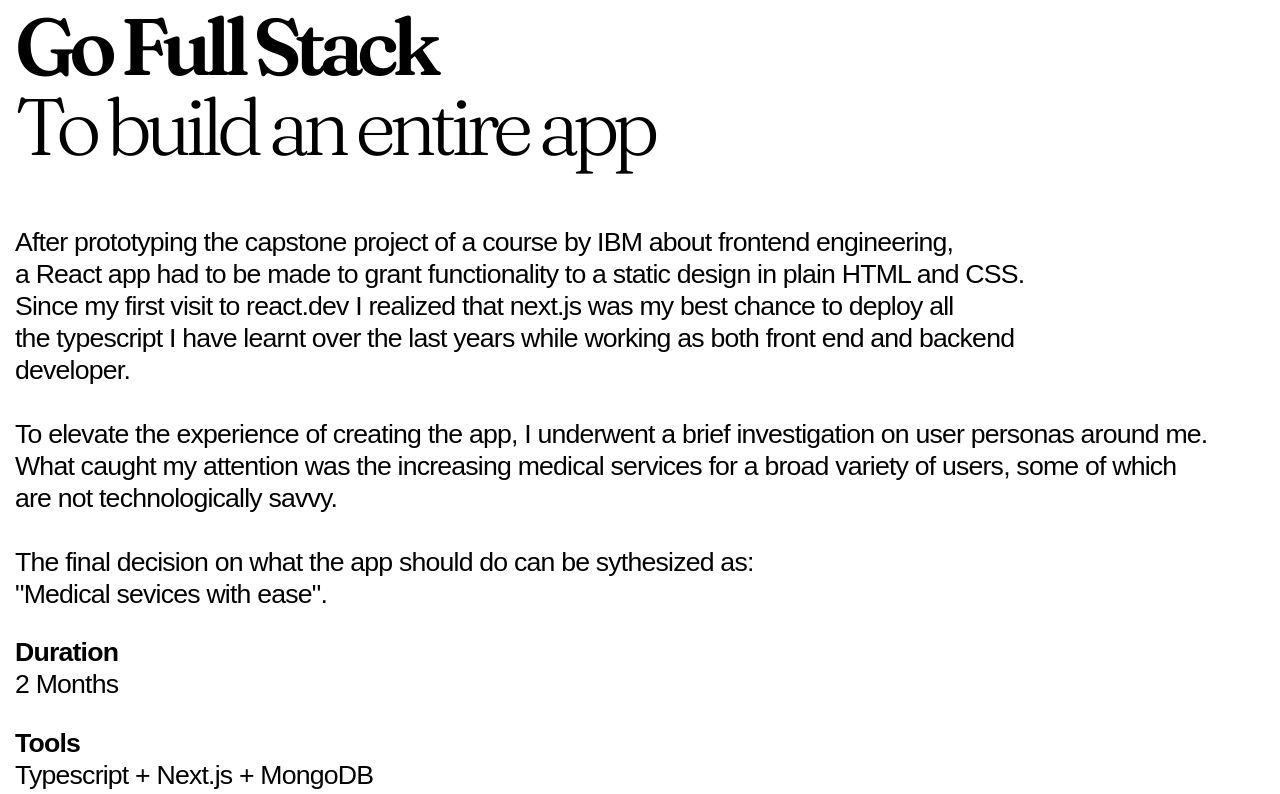
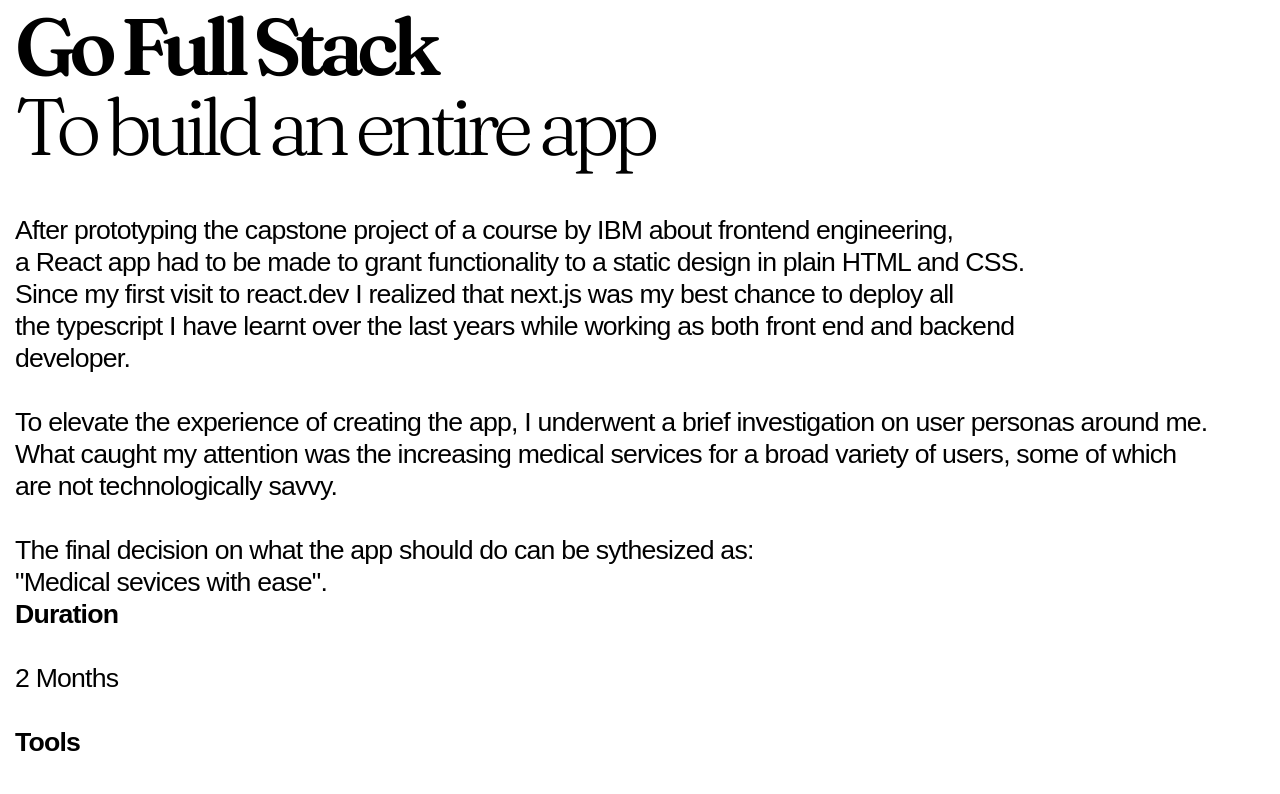
Before and after one commit to clopezochoa/portfolio, a Next.js app: page /stay-healthy in a window 1280 px wide. Shown: the top 794 px of the page. Built offline with nearby package versions, Linux system fonts and the light colour scheme; a web font is replaced by a local one.

Commit message:
work item display grid and not mt

```diff
--- a/src/app/ui/work.tsx
+++ b/src/app/ui/work.tsx
@@ -40,7 +40,7 @@ export function WorkBody(workBodyProps: WorkBodyProps) {
   return (<>
   <div className={'work-body-container story-body-main ' + workBodyProps.font.className} >
     {workBodyProps.body.map((item, key) =>
-        <div key={key} style={{marginTop:"20pt"}}>{item}</div>
+        <div key={key} style={{display:"grid"}}>{item}</div>
     )}
   </div>
   </>)
```
